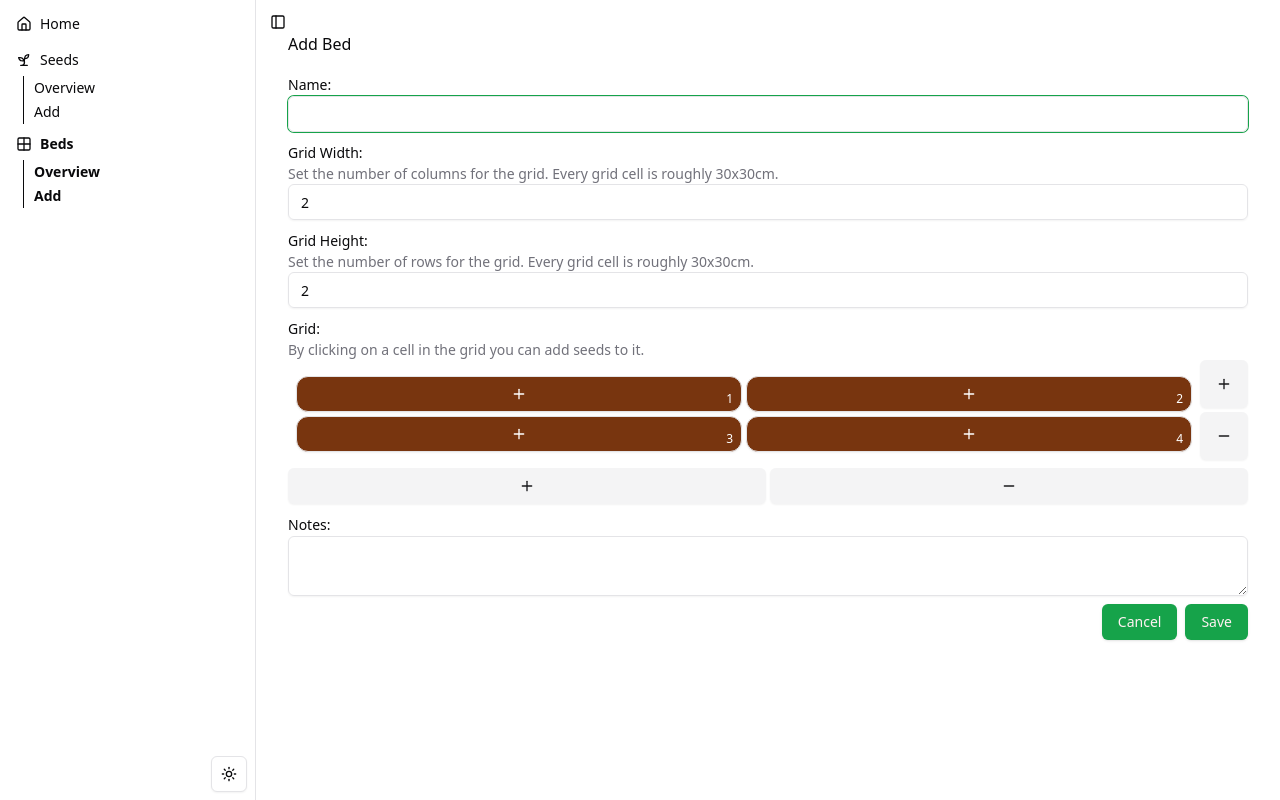
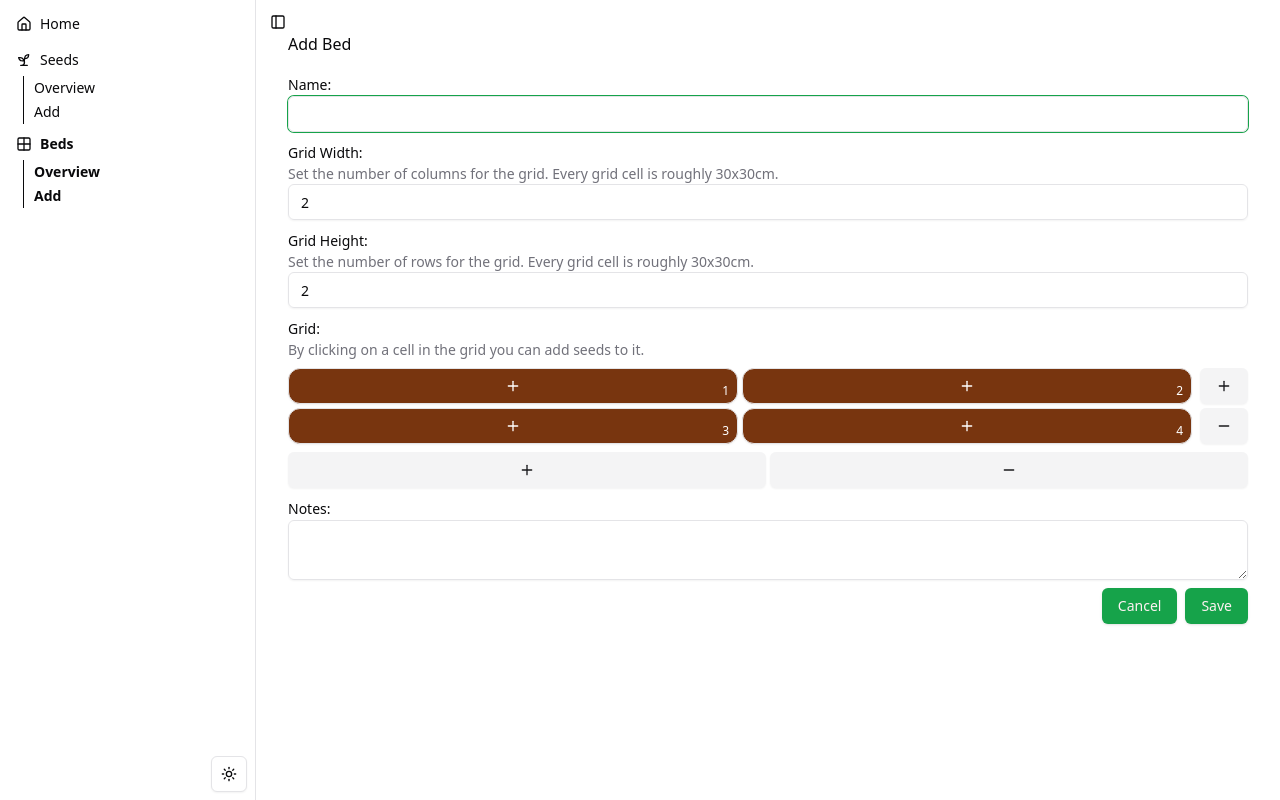
Before and after one commit to janekkkk/groei, a React (Vite) app in the folder apps/frontend/: page /beds/add in a window 1280 px wide. Built offline with nearby package versions, Linux system fonts and the light colour scheme.

Commit message:
feat: style edit beds

```diff
--- a/apps/frontend/src/features/Beds/EditBeds.tsx
+++ b/apps/frontend/src/features/Beds/EditBeds.tsx
@@ -149,10 +149,10 @@ export const EditBeds = () => {
           <p className="text-sm text-muted-foreground">
             By clicking on a cell in the grid you can add seeds to it.
           </p>
-          <div className="flex">
+          <div className="flex mt-2">
             <div
               className={classNames(
-                `grow grid gap-1 p-2 grid-cols-${bed.gridWidth} grid-rows-${bed.gridHeight} mt-2`,
+                `grow grid gap-1 pr-2 grid-cols-${bed.gridWidth} grid-rows-${bed.gridHeight}`,
               )}
             >
               {Array.from({ length: bed.gridWidth * bed.gridHeight }).map(
@@ -212,7 +212,10 @@ export const EditBeds = () => {
                                       key={seed.name}
                                       value={seed as unknown as string}
                                     >
-                                      {seed.name}
+                                      {seed.name}{" "}
+                                      {seed.variety && (
+                                        <span> - {seed.variety}</span>
+                                      )}
                                     </SelectItem>
                                   ))}
                                 </SelectGroup>
```
